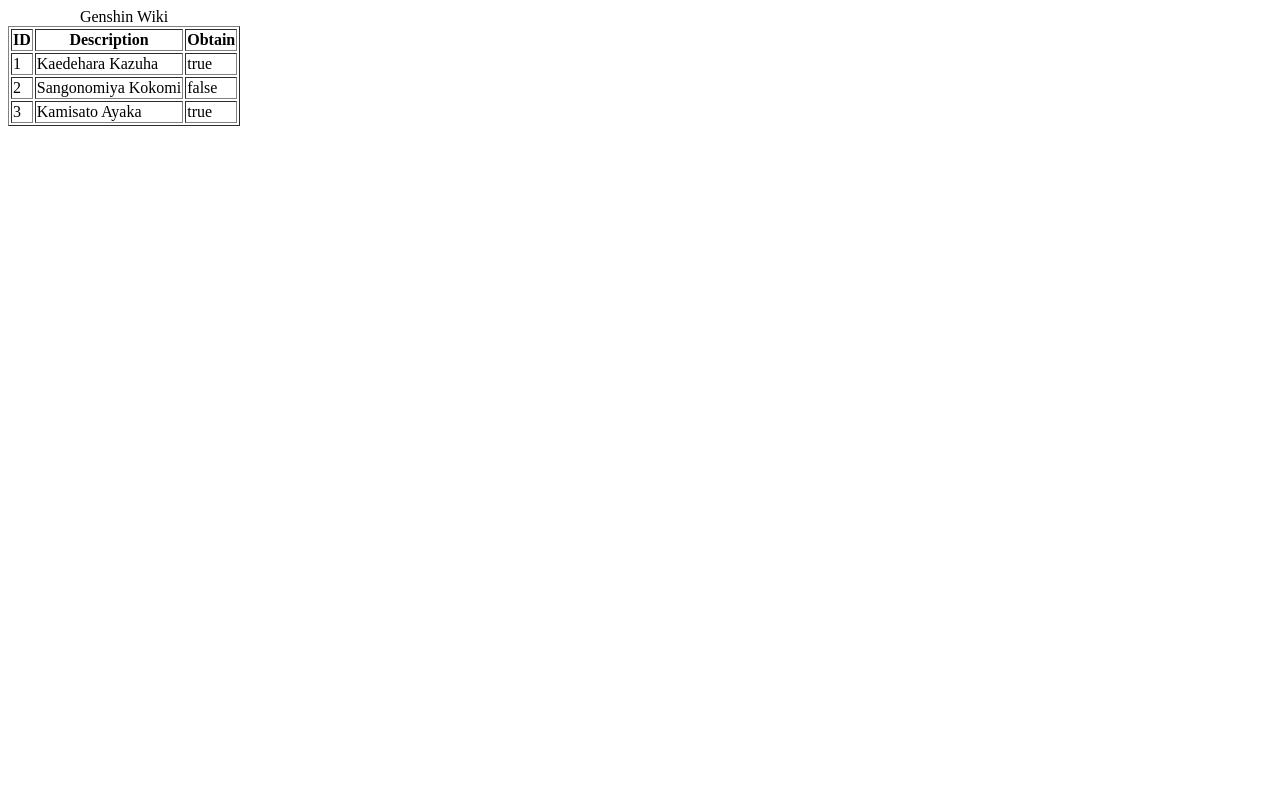
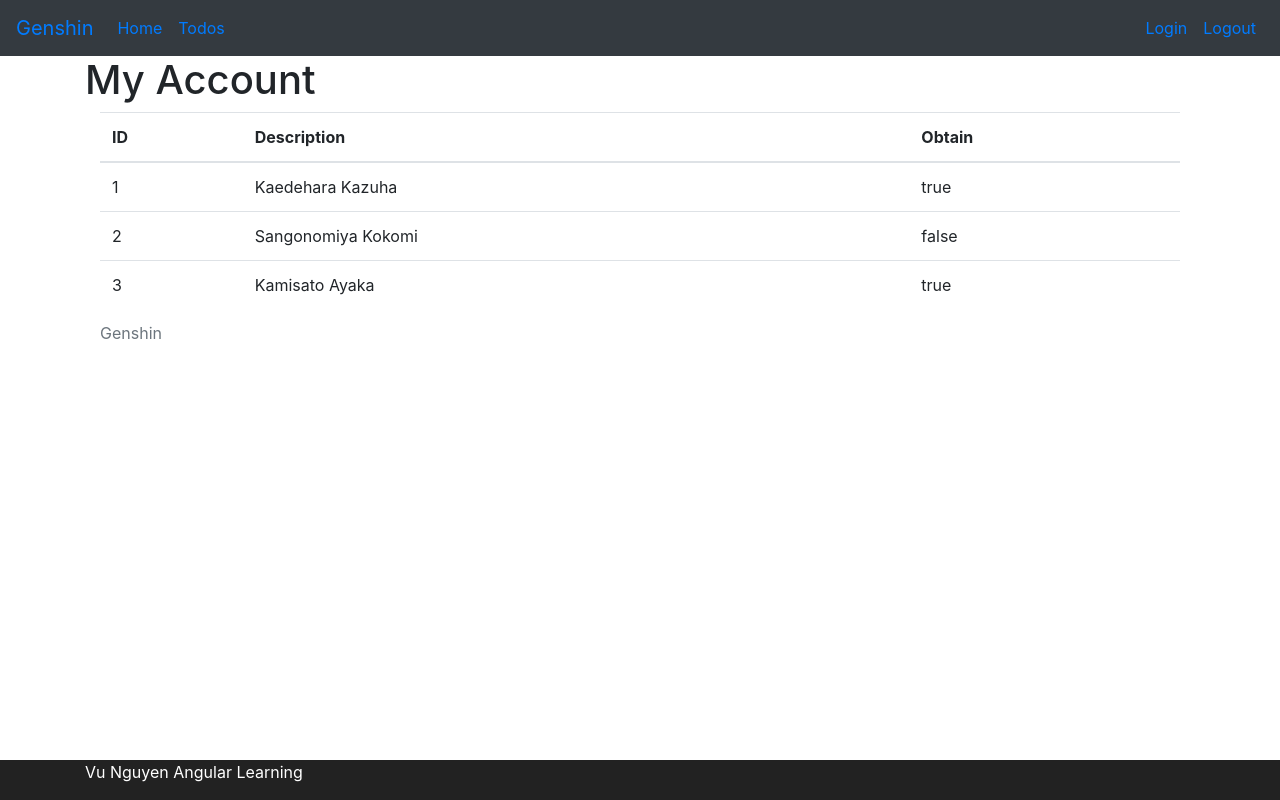
Before and after one commit to vunguyennn/learningAngular, an Angular app: page /todos in a window 1280 px wide. Built offline with nearby package versions, Linux system fonts and the light colour scheme.

Commit message:
fixed conflict + update menu footer
- create menu
- create footer

```diff
--- a/src/app/app.component.html
+++ b/src/app/app.component.html
@@ -1,2 +1,6 @@
 <!-- <app-login></app-login> -->
-<router-outlet></router-outlet>
+<app-menu></app-menu>
+<div class="container">
+  <router-outlet></router-outlet>
+</div>
+<app-footer></app-footer>
--- a/src/app/app.module.ts
+++ b/src/app/app.module.ts
@@ -8,9 +8,11 @@
 import { WelcomeComponent } from './welcome/welcome.component';
 import { ErrorComponent } from './error/error.component';
 import { ListTodosComponent } from './list-todos/list-todos.component';
+import { MenuComponent } from './menu/menu.component';
+import { FooterComponent } from './footer/footer.component';
 
 @NgModule({
-  declarations: [AppComponent, LoginComponent, WelcomeComponent, ErrorComponent, ListTodosComponent],
+  declarations: [AppComponent, LoginComponent, WelcomeComponent, ErrorComponent, ListTodosComponent, MenuComponent, FooterComponent],
   imports: [BrowserModule, AppRoutingModule, FormsModule],
   providers: [],
   bootstrap: [AppComponent],
--- /dev/null
+++ b/src/app/footer/footer.component.css
@@ -0,0 +1,7 @@
+.footer {
+  position: absolute;
+  bottom: 0;
+  width: 100%;
+  height: 40px;
+  background-color: #222222;
+}
--- /dev/null
+++ b/src/app/footer/footer.component.html
@@ -0,0 +1,5 @@
+<footer class="footer">
+  <div class="container">
+    <span class="text-white">Vu Nguyen Angular Learning</span>
+  </div>
+</footer>
--- /dev/null
+++ b/src/app/footer/footer.component.ts
@@ -0,0 +1,15 @@
+import { Component, OnInit } from '@angular/core';
+
+@Component({
+  selector: 'app-footer',
+  templateUrl: './footer.component.html',
+  styleUrls: ['./footer.component.css']
+})
+export class FooterComponent implements OnInit {
+
+  constructor() { }
+
+  ngOnInit(): void {
+  }
+
+}
--- a/src/app/list-todos/list-todos.component.html
+++ b/src/app/list-todos/list-todos.component.html
@@ -1,6 +1,8 @@
-<table border="1">
+<h1>My Account</h1>
+<div class="container">
+  <table class="table">
     <caption>
-    Genshin Wiki
+      Genshin
     </caption>
     <thead>
       <tr>
@@ -18,3 +20,4 @@
       </tr>
     </tbody>
   </table>
+</div>
--- /dev/null
+++ b/src/app/menu/menu.component.html
@@ -0,0 +1,14 @@
+<header>
+  <nav class="navbar navbar-expand-md navbar dark bg-dark">
+    <div><a href="google.com" class="navbar-brand">Genshin</a></div>
+
+    <ul class="navbar-nav">
+      <li><a href="/welcome/vunguyen" class="nav-link">Home</a></li>
+      <li><a href="/todos" class="nav-link">Todos</a></li>
+    </ul>
+    <ul class="navbar-nav navbar-collapse justify-content-end">
+      <li><a href="/login" class="nav-link">Login</a></li>
+      <li><a href="/logout" class="nav-link">Logout</a></li>
+    </ul>
+  </nav>
+</header>
--- /dev/null
+++ b/src/app/menu/menu.component.ts
@@ -0,0 +1,15 @@
+import { Component, OnInit } from '@angular/core';
+
+@Component({
+  selector: 'app-menu',
+  templateUrl: './menu.component.html',
+  styleUrls: ['./menu.component.css']
+})
+export class MenuComponent implements OnInit {
+
+  constructor() { }
+
+  ngOnInit(): void {
+  }
+
+}
--- a/src/styles.css
+++ b/src/styles.css
@@ -1 +1,2 @@
 /* You can add global styles to this file, and also import other style files */
+@import url(https://unpkg.com/bootstrap@4.1.0/dist/css/bootstrap.min.css);
```
Also changed, not shown: src/app/menu/menu.component.css (added), 2 other files (tests, documents, lock files or other folders). Lines whose indentation alone changed are shown as unchanged.
